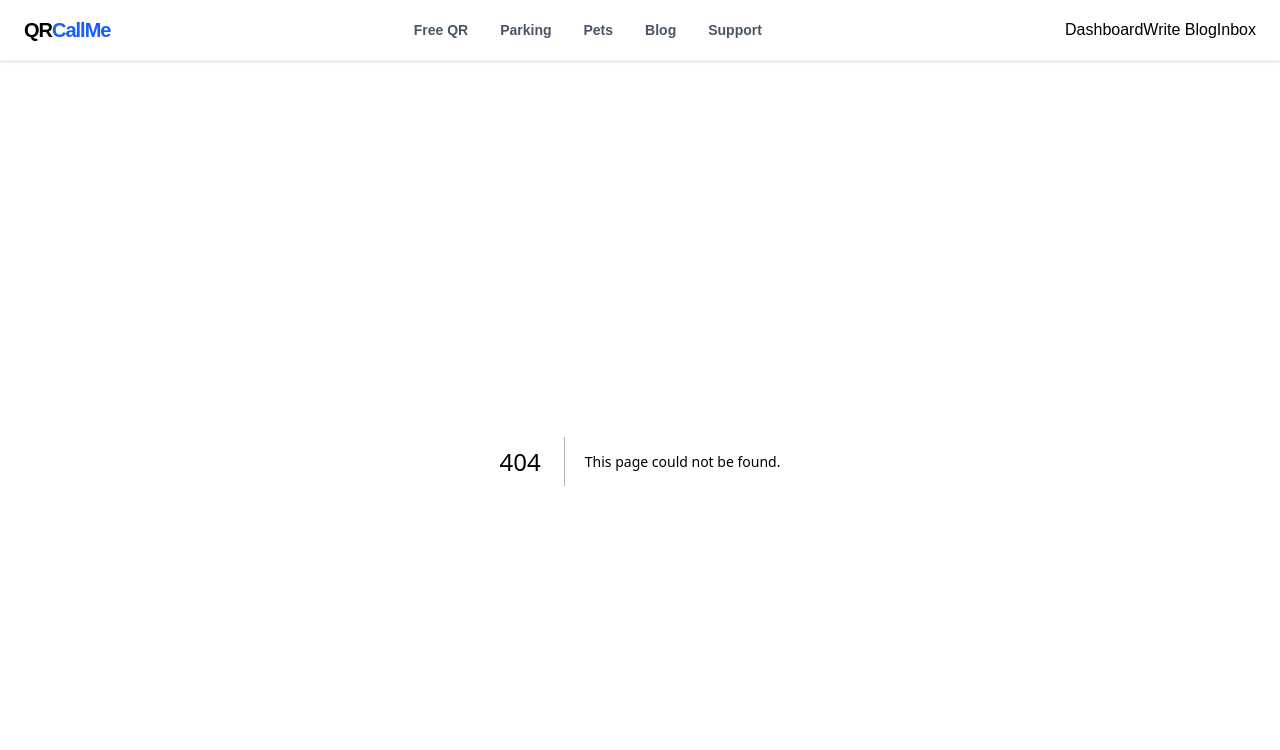
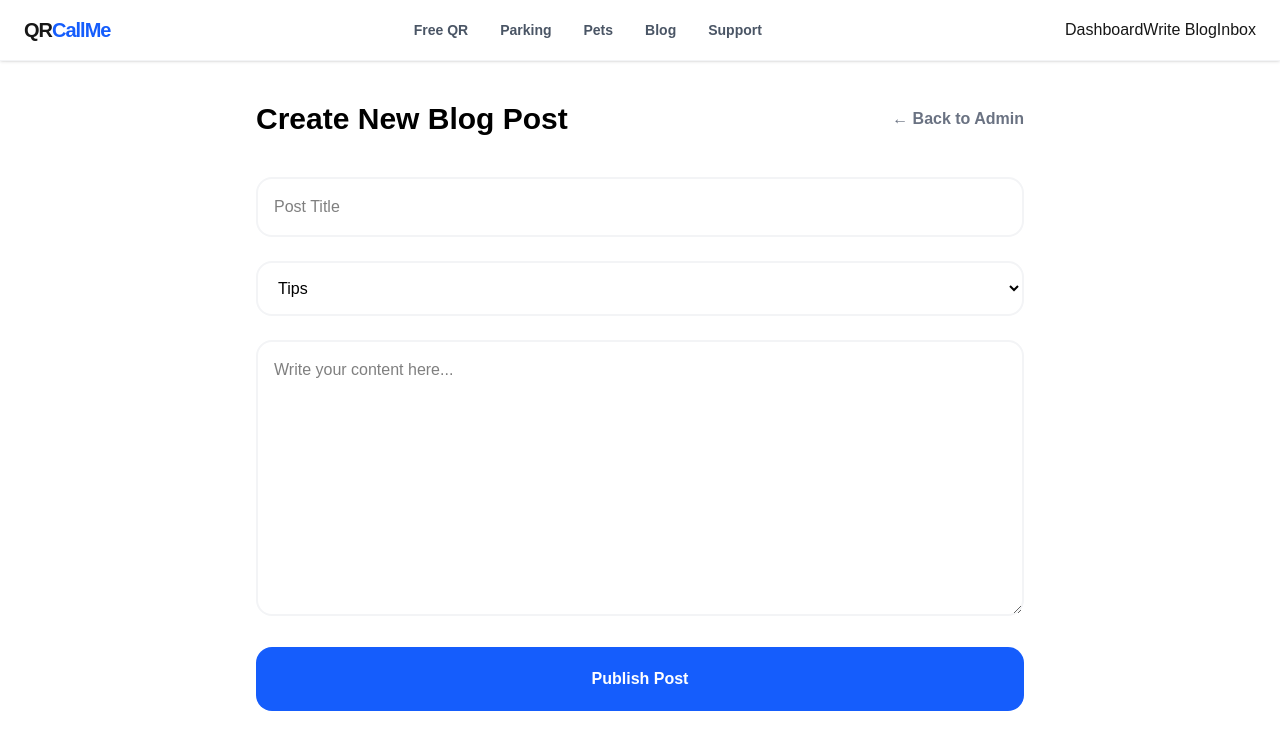
Before and after one commit to pradeep-singh-tomar/qrcallme, a Next.js app: page /admin/admin-dashboard/blog in a window 1280 px wide. Before the commit this address had no page. Shown: the top 750 px of the page. Built offline with nearby package versions, Linux system fonts and the light colour scheme; no server answers.

Commit message:
Fixed all internal admin links to use admin-dashboard

```diff
--- /dev/null
+++ b/app/admin/admin-dashboard/blog/page.tsx
@@ -0,0 +1,71 @@
+"use client";
+import React, { useState } from 'react';
+import { createClient } from '@supabase/supabase-js';
+import Link from 'next/link';
+
+const supabase = createClient(
+  process.env.NEXT_PUBLIC_SUPABASE_URL!,
+  process.env.NEXT_PUBLIC_SUPABASE_ANON_KEY!
+);
+
+export default function AdminBlogManager() {
+  const [post, setPost] = useState({ title: '', category: 'Tips', content: '' });
+  const [status, setStatus] = useState('');
+
+  const handlePublish = async (e: React.FormEvent) => {
+    e.preventDefault();
+    setStatus('Publishing...');
+
+    const slug = post.title.toLowerCase().replace(/ /g, '-').replace(/[^\w-]+/g, '');
+    const { error } = await supabase.from('posts').insert([{ ...post, slug }]);
+
+    if (error) {
+      setStatus('Error: ' + error.message);
+    } else {
+      setStatus('Post Published Successfully!');
+      setPost({ title: '', category: 'Tips', content: '' });
+    }
+  };
+
+  return (
+    <div className="min-h-screen bg-white p-10">
+      <div className="max-w-3xl mx-auto">
+        <div className="flex justify-between items-center mb-10">
+          <h1 className="text-3xl font-black text-black">Create New Blog Post</h1>
+          {/* Updated Link below */}
+          <Link href="/admin-dashboard" className="text-gray-500 hover:text-black font-bold">
+            ← Back to Admin
+          </Link>
+        </div>
+
+        <form onSubmit={handlePublish} className="space-y-6">
+          <input
+            type="text" placeholder="Post Title" required
+            className="w-full p-4 border-2 border-gray-100 rounded-2xl text-black"
+            value={post.title}
+            onChange={(e) => setPost({...post, title: e.target.value})}
+          />
+          <select
+            className="w-full p-4 border-2 border-gray-100 rounded-2xl text-black"
+            value={post.category}
+            onChange={(e) => setPost({...post, category: e.target.value})}
+          >
+            <option>Tips</option>
+            <option>Safety</option>
+            <option>Product News</option>
+          </select>
+          <textarea
+            rows={10} placeholder="Write your content here..." required
+            className="w-full p-4 border-2 border-gray-100 rounded-2xl text-black"
+            value={post.content}
+            onChange={(e) => setPost({...post, content: e.target.value})}
+          />
+          <button type="submit" className="w-full bg-blue-600 text-white font-black py-5 rounded-2xl hover:bg-blue-700 transition-all">
+            Publish Post
+          </button>
+          {status && <p className="text-center font-bold text-blue-600 mt-4">{status}</p>}
+        </form>
+      </div>
+    </div>
+  );
+}
--- a/app/admin/admin-dashboard/messages/page.tsx
+++ b/app/admin/admin-dashboard/messages/page.tsx
@@ -0,0 +1,55 @@
+"use client";
+import React, { useEffect, useState } from 'react';
+import { createClient } from '@supabase/supabase-js';
+import Link from 'next/link';
+
+const supabase = createClient(
+  process.env.NEXT_PUBLIC_SUPABASE_URL!,
+  process.env.NEXT_PUBLIC_SUPABASE_ANON_KEY!
+);
+
+export default function AdminMessages() {
+  const [messages, setMessages] = useState<any[]>([]);
+
+  useEffect(() => {
+    async function fetchMessages() {
+      const { data } = await supabase.from('contact_messages').select('*').order('created_at', { ascending: false });
+      if (data) setMessages(data);
+    }
+    fetchMessages();
+  }, []);
+
+  const deleteMessage = async (id: string) => {
+    await supabase.from('contact_messages').delete().eq('id', id);
+    setMessages(messages.filter(m => m.id !== id));
+  };
+
+  return (
+    <div className="min-h-screen bg-white p-10 text-black">
+      <div className="max-w-5xl mx-auto">
+        <div className="flex justify-between items-center mb-10">
+          <h1 className="text-3xl font-black">Support Inbox</h1>
+          {/* Updated Link below */}
+          <Link href="/admin-dashboard" className="text-blue-600 font-bold hover:underline">
+            ← Back to Admin
+          </Link>
+        </div>
+
+        <div className="grid gap-6">
+          {messages.length === 0 ? <p className="text-gray-400">No messages yet.</p> : messages.map((msg) => (
+            <div key={msg.id} className="p-6 border-2 border-gray-50 rounded-3xl relative">
+              <button
+                onClick={() => deleteMessage(msg.id)}
+                className="absolute top-6 right-6 text-red-500 font-bold text-xs"
+              >
+                DELETE
+              </button>
+              <h2 className="text-lg font-bold">{msg.name} <span className="text-gray-400 font-normal">({msg.email})</span></h2>
+              <p className="mt-4 p-4 bg-gray-50 rounded-xl italic">"{msg.message}"</p>
+            </div>
+          ))}
+        </div>
+      </div>
+    </div>
+  );
+}
```
